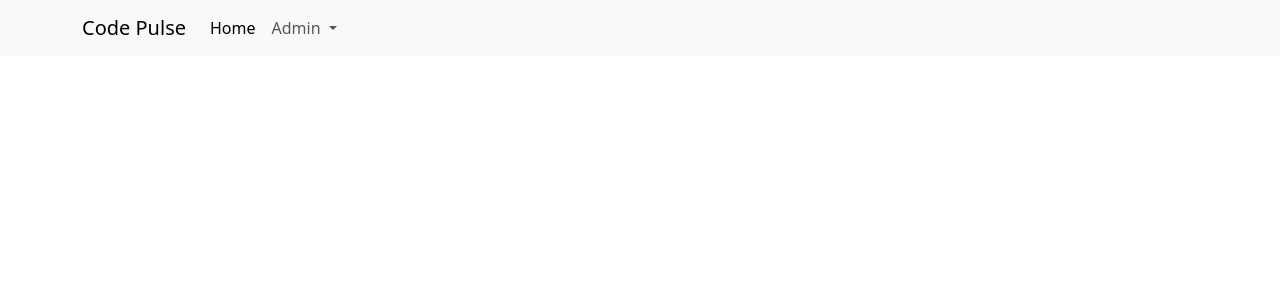
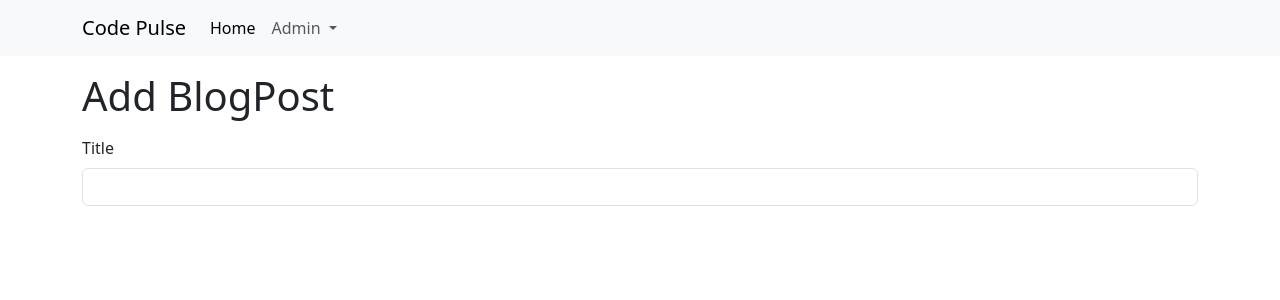
Before and after one commit to Ivriel/CodePulse_FRONTEND, an Angular app: page /admin/blogposts/add in a window 1280 px wide. Before the commit this address led to /. Shown: the top 300 px of the page. Built offline with nearby package versions, Linux system fonts and the light colour scheme.

Commit message:
Create add blogpost page

```diff
--- a/src/app/app.routes.ts
+++ b/src/app/app.routes.ts
@@ -3,6 +3,7 @@ import { CategoryList } from './features/category/category-list/category-list';
 import { AddCategory } from './features/category/add-category/add-category';
 import { EditCategory } from './features/category/edit-category/edit-category';
 import { BlogpostList } from './features/blog-post/blogpost-list/blogpost-list';
+import { BlogpostAdd } from './features/blog-post/blogpost-add/blogpost-add';
 
 export const routes: Routes = [
     {
@@ -21,5 +22,9 @@ export const routes: Routes = [
         path:'admin/blogposts',
         component:BlogpostList
     },
+    {
+        path:'admin/blogposts/add',
+        component:BlogpostAdd
+    }
 
 ];
--- a/src/app/features/blog-post/blogpost-add/blogpost-add.html
+++ b/src/app/features/blog-post/blogpost-add/blogpost-add.html
@@ -1 +1,12 @@
-<p>blogpost-add works!</p>
+<div class="container">
+    <h1 class="mt-3">Add BlogPost</h1>
+
+    <form>
+        <div class="mt-2">
+            <div class="mt-3">
+                <label for="title" class="form-label">Title</label>
+                <input type="text" id="title" name="title" class="form-control">
+            </div>
+        </div>
+    </form>
+</div>
```
